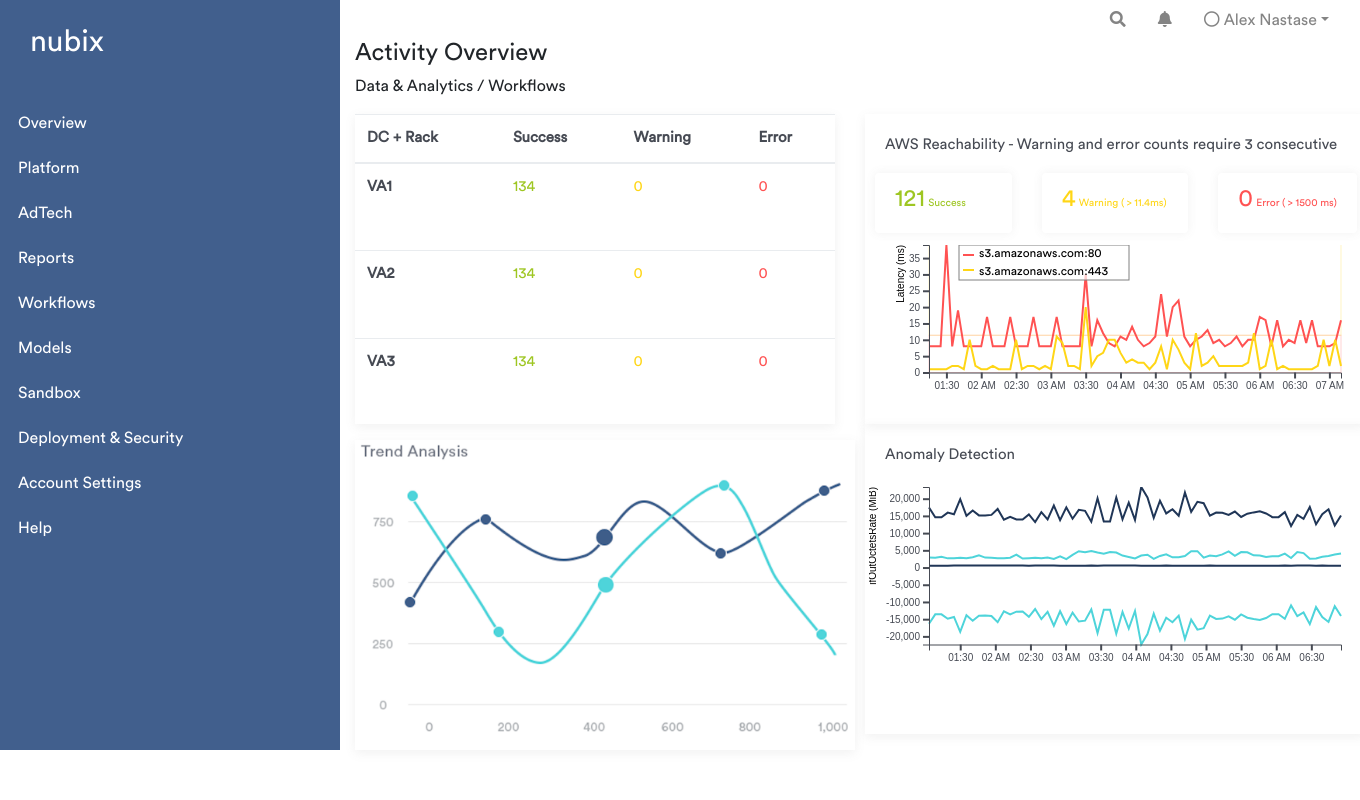
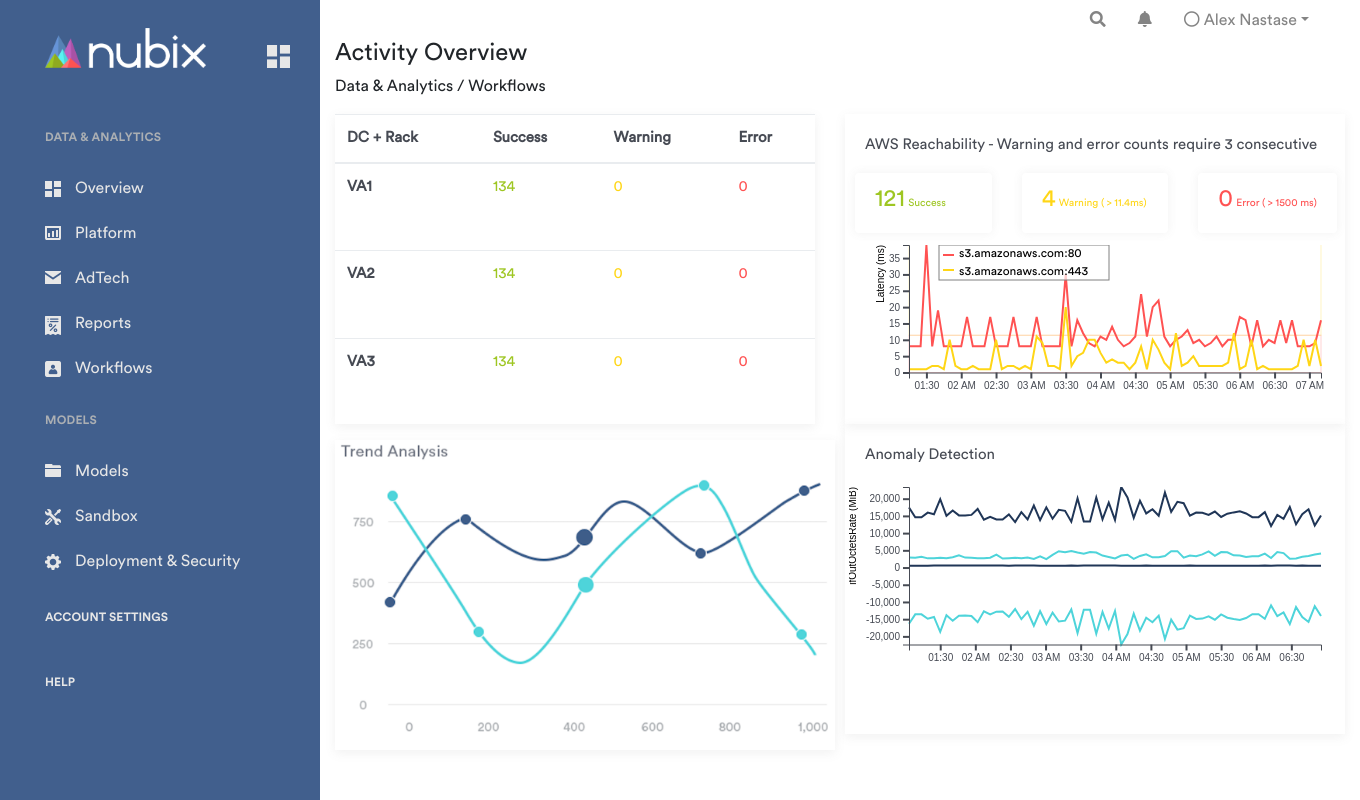
Before and after one commit to crowdbotics-users/Nubix-Dashboard, a PHP site: page /activity-overview.html in a window 1360 px wide; the page is wider, and only the part inside the window is pictured. Run offline with PHP 8.4, Linux system fonts and the light colour scheme; some libraries are stand-ins or nearby versions.

Commit message:
Correct changes

```diff
--- a/activity-overview.html
+++ b/activity-overview.html
@@ -12,25 +12,60 @@
 <body>
   <section class="container-fluid">
     <div class="row">
-      <div class="col-lg-3 parent-nav">
-        <nav class="navbar-primary ac-ow">
-          <ul class="navbar-primary-menu">
-            <li>
-              <p class="nubix-text">nubix</p>
-              <a href="#"><span class="nav-label">Overview</span></a>
-              <a href="#"><span class="nav-label">Platform</span></a>
-              <a href="#"><span class="nav-label">AdTech</span></a>
-              <a href="#"><span class="nav-label">Reports</span></a>
-              <a href="#"><span class="nav-label">Workflows</span></a>
-              <a href="#"><span class="nav-label">Models</span></a>
-              <a href="#"><span class="nav-label">Sandbox</span></a>
-              <a href="#"><span class="nav-label">Deployment & Security</span></a>
-              <a href="#"><span class="nav-label">Account Settings</span></a>
-              <a href="#"><span class="nav-label">Help</span></a>
-            </li>
-          </ul>
-        </nav>
-      </div>
+      <div class="col parent-nav ac-ow">
+              <nav class="navbar-primary ac-ow-nav">
+                <ul class="navbar-primary-menu">
+                  <div class="brand-top">
+                      <img src="assets/icons/logo.png" alt="Nubix" class="brand">
+                      <img src="assets/icons/logo-overview2.png" alt="Nubix Overview" class="icon">
+                  </div>
+                  <li class="sidebar-title">
+                    <span>DATA  &amp; ANALYTICS</span>
+                  </li>
+                  <li><a href="#">
+                    <img src="assets/icons/sidebar-overview.png" alt="Sidebar Overview">
+                    <span class="nav-label">Overview</span>
+                  </a></li>
+                  <li><a href="#">
+                    <img src="assets/icons/sidebar-platform.png" alt="Sidebar Platform">
+                    <span class="nav-label">Platform</span>
+                  </a></li>
+                  <li><a href="#">
+                    <img src="assets/icons/sidebar-adtech.png" alt="Sidebar Adtech">
+                    <span class="nav-label">AdTech</span>
+                  </a></li>
+                  <li><a href="#">
+                    <img src="assets/icons/sidebar-reports.png" alt="Sidebar Reports">
+                    <span class="nav-label">Reports</span>
+                  </a></li>
+                  <li><a href="#">
+                    <img src="assets/icons/sidebar-workflows.png" alt="Sidebar Workflows">
+                    <span class="nav-label">Workflows</span>
+                  </a></li>
+                  <li class="sidebar-title">
+                    <span>MODELS</span>
+                  </li>
+                  <li><a href="#">
+                    <img src="assets/icons/sidebar-models.png" alt="Sidebar Models">
+                    <span class="nav-label">Models</span>
+                  </a></li>
+                  <li><a href="#">
+                    <img src="assets/icons/sidebar-sandbox.png" alt="Sidebar Sandbox">
+                    <span class="nav-label">Sandbox</span>
+                  </a></li>
+                  <li><a href="#">
+                    <img src="assets/icons/sidebar-deployment.png" alt="Sidebar Deployment Security">
+                    <span class="nav-label">Deployment    &amp; Security</span>
+                  </a></li>
+                  <li class="no-icon"><a href="#">
+                    <span>ACCOUNT SETTINGS</span>
+                  </a></li>
+                  <li class="no-icon"><a href="#">
+                    <span>HELP</span>
+                  </a></li>
+                </ul>
+              </nav>
+            </div>
       <div class="col-lg-9 main-content">
         <ul class="nav justify-content-end">
           <li class="nav-item">
@@ -52,10 +87,11 @@
         </ul>
 
 
+
         <div class="row">
           <div class="col">
             <h4>Activity Overview</h4>
-            <p>Data & Analytics / Workflows</p>
+            <p>Data &amp; Analytics / Workflows</p>
           </div>
         </div>
 
--- a/css/_activity-overview.scss
+++ b/css/_activity-overview.scss
@@ -1,41 +1,90 @@
  @import "variables";
 
-.ac-ow {
+ .ac-ow{
+   min-width: 320px;
+   max-width: 320px;
+   min-height: 100vh;
+
+   .ac-ow-nav {
+     min-height: 100%;
      height:200px;
      background-color: $dark-blue !important;
      -webkit-transition: all 0.1s ease-in-out;
      -moz-transition: all 0.1s ease-in-out;
      transition: all 0.1s ease-in-out;
-}
+     min-width: 320px;
+     max-width: 320px;
 
-.navbar-primary-menu,
-.navbar-primary-menu li {
+     .navbar-primary-menu {
        margin:0;
        padding:0;
        list-style: none;
+
+       .brand-top{
+         position: relative;
+         padding-top: 28px;
+         padding-bottom: 40px;
+
+         .brand{
+           margin-left: 45px;
+           max-height: 40px;
          }
 
-.ac-ow {
-  .navbar-primary-menu {
-    li {
-      a{
-        display: block;
-        padding: 10px 18px;
-        text-align: left;
-        border-bottom:solid 1px $dark-blue;
-        color: $white;
-      }
-    }
+         .icon{
+           position: absolute;
+           right: 30px;
+           top: 45px,
          }
        }
 
-.ac-ow {
-  .navbar-primary-menu {
-    li {
+       .no-icon{
+         a{
+           padding-top: 20px;
+           padding-bottom: 20px;
+
+           span{
+             left: 0;
+             color: $soft-gray;
+             font-family: $brand-bold;
+             font-size: 12px;
+           }
+
+         }
+       }
+
+       .sidebar-title{
+         padding: 20px 45px;
+         font-family: $brand-bold;
+         color: $sidebar-title;
+         font-size: 12px;
+         letter-spacing: 0.20px;
+       }
+
+       a{
+         display: block;
+         padding: 10px 45px;
+         text-align: left;
+         border-bottom:solid 1px $dark-blue;
+         position: relative;
+
+         img{
+           position: absolute;
+           top: 15px;
+         }
+
+         span{
+           color: $soft-gray;
+           font-family: $brand-book;
+           font-size: 16px;
+           left: 30px;
+           position: relative;
+         }
+       }
+
        a:hover{
          background-color: $dark-blue-hover;
          text-decoration: none;
-        color: white;
+         color: $white;
        }
      }
    }
--- a/css/style.css
+++ b/css/style.css
@@ -17,29 +17,66 @@
   font-family: CircularStd-Bold;
   src: url(../assets/fonts/CircularStd-Bold.otf); }
 .ac-ow {
+  min-width: 320px;
+  max-width: 320px;
+  min-height: 100vh; }
+  .ac-ow .ac-ow-nav {
+    min-height: 100%;
     height: 200px;
     background-color: #415f8d !important;
     -webkit-transition: all 0.1s ease-in-out;
     -moz-transition: all 0.1s ease-in-out;
-  transition: all 0.1s ease-in-out; }
-
-.navbar-primary-menu,
-.navbar-primary-menu li {
+    transition: all 0.1s ease-in-out;
+    min-width: 320px;
+    max-width: 320px; }
+    .ac-ow .ac-ow-nav .navbar-primary-menu {
       margin: 0;
       padding: 0;
       list-style: none; }
-
-.ac-ow .navbar-primary-menu li a {
+      .ac-ow .ac-ow-nav .navbar-primary-menu .brand-top {
+        position: relative;
+        padding-top: 28px;
+        padding-bottom: 40px; }
+        .ac-ow .ac-ow-nav .navbar-primary-menu .brand-top .brand {
+          margin-left: 45px;
+          max-height: 40px; }
+        .ac-ow .ac-ow-nav .navbar-primary-menu .brand-top .icon {
+          position: absolute;
+          right: 30px;
+          top: 45px; }
+      .ac-ow .ac-ow-nav .navbar-primary-menu .no-icon a {
+        padding-top: 20px;
+        padding-bottom: 20px; }
+        .ac-ow .ac-ow-nav .navbar-primary-menu .no-icon a span {
+          left: 0;
+          color: #e6e6e6;
+          font-family: CircularStd-Bold;
+          font-size: 12px; }
+      .ac-ow .ac-ow-nav .navbar-primary-menu .sidebar-title {
+        padding: 20px 45px;
+        font-family: CircularStd-Bold;
+        color: #abafb3;
+        font-size: 12px;
+        letter-spacing: 0.20px; }
+      .ac-ow .ac-ow-nav .navbar-primary-menu a {
         display: block;
-  padding: 10px 18px;
+        padding: 10px 45px;
         text-align: left;
         border-bottom: solid 1px #415f8d;
-  color: #ffffff; }
-
-.ac-ow .navbar-primary-menu li a:hover {
+        position: relative; }
+        .ac-ow .ac-ow-nav .navbar-primary-menu a img {
+          position: absolute;
+          top: 15px; }
+        .ac-ow .ac-ow-nav .navbar-primary-menu a span {
+          color: #e6e6e6;
+          font-family: CircularStd-Book;
+          font-size: 16px;
+          left: 30px;
+          position: relative; }
+      .ac-ow .ac-ow-nav .navbar-primary-menu a:hover {
         background-color: #375684;
         text-decoration: none;
-  color: white; }
+        color: #ffffff; }
 
 .chart-size {
   width: 500px;
```
Also changed, not shown: 1 other file. Lines whose indentation alone changed are shown as unchanged.
